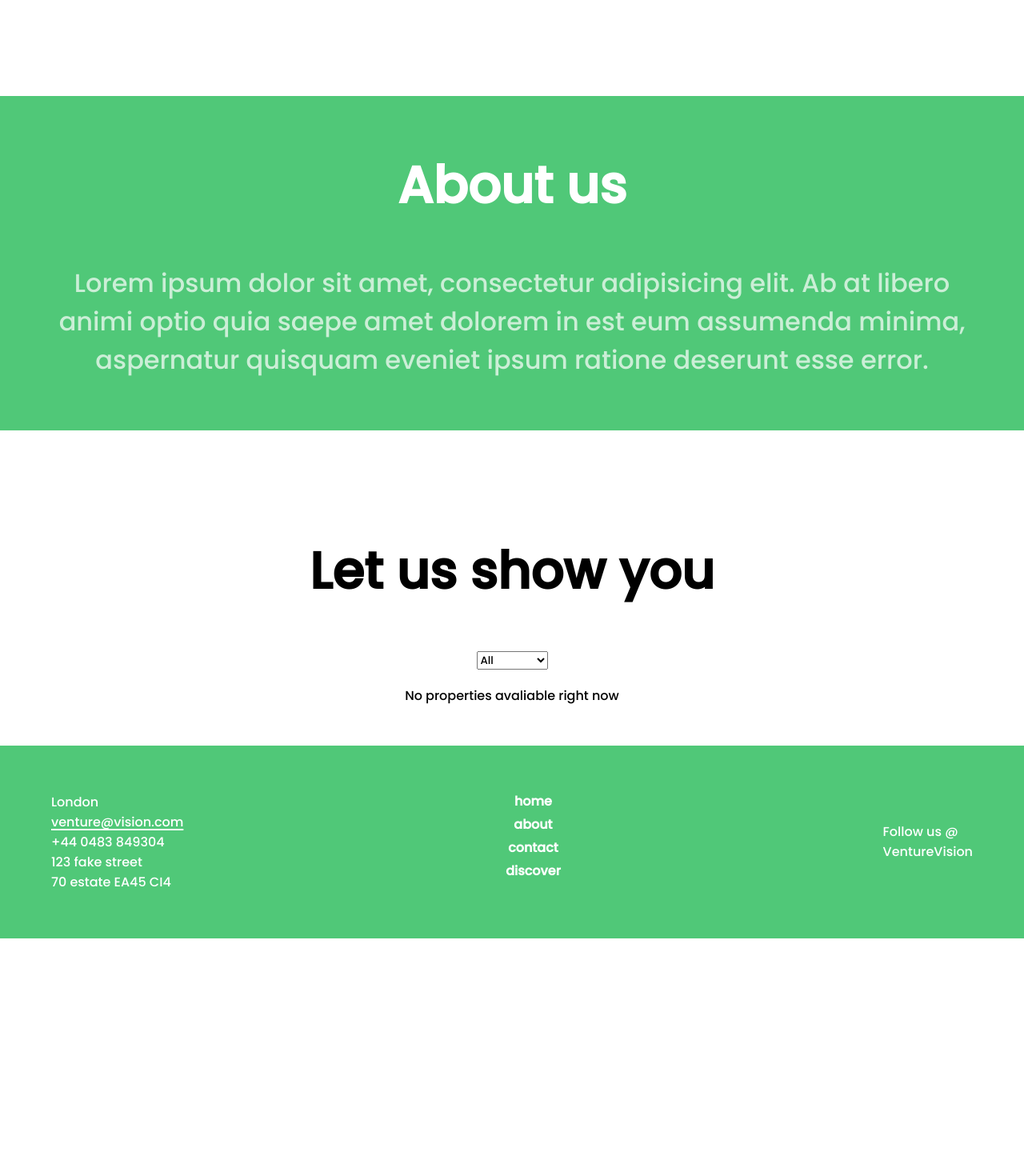
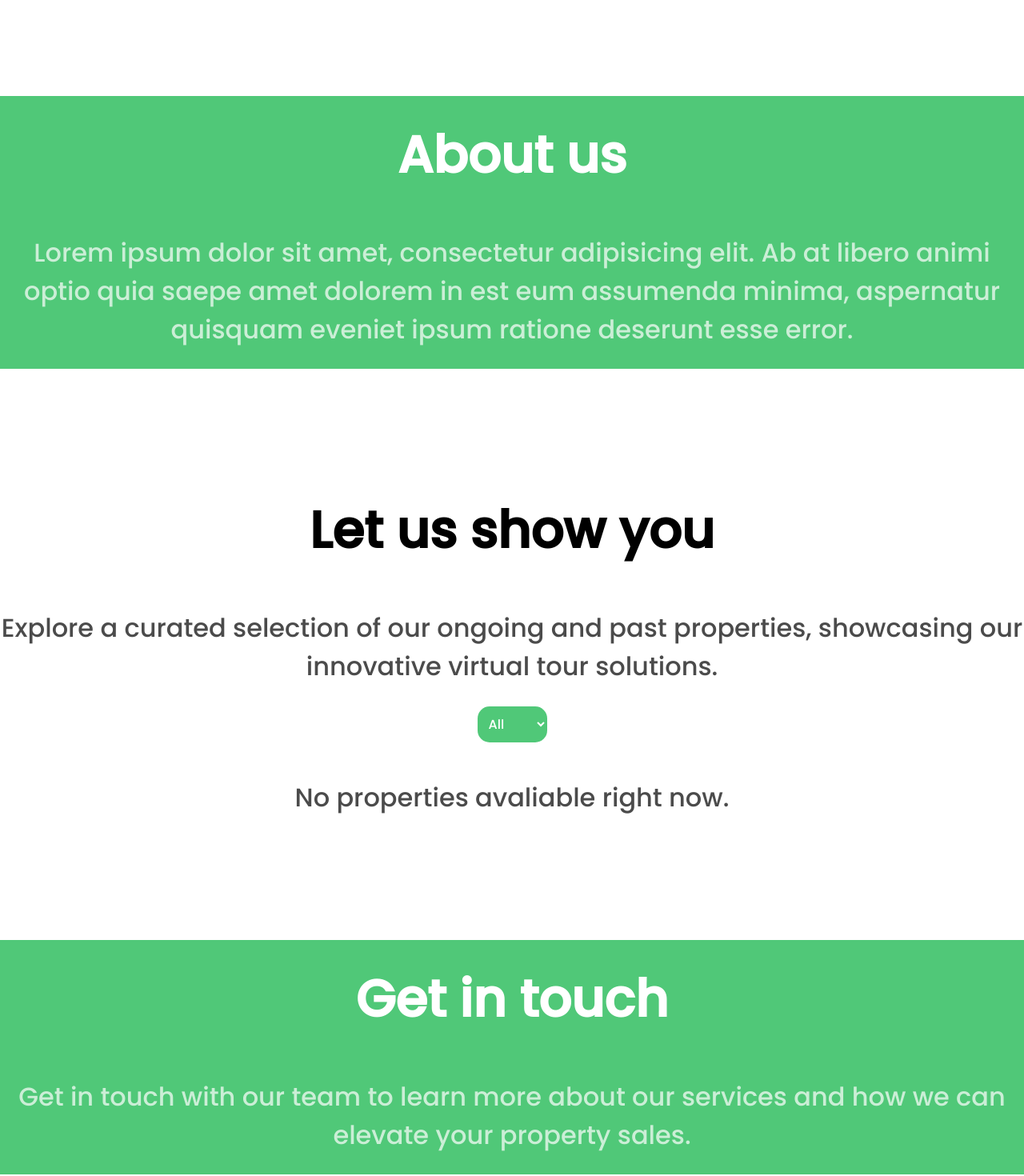
Before and after one commit to DylanHearn1/Venture, a React (Vite) app: page / in a window 1280 px wide. Shown: the part 680-2150 px from the top of the page at 80% size. Before the commit the page ends 1853 px from the top, so only its background shows below. Built offline with nearby package versions, Linux system fonts and the light colour scheme.

Commit message:
replace dummy data, ui imporvements

```diff
--- a/src/App.scss
+++ b/src/App.scss
@@ -38,6 +38,10 @@ html {
     margin: 0 auto;
 }
 
+#contact, #about, #discover {
+    margin-bottom: 10%;
+}
+
 @media (max-width: $desktop) {
     .content {
         max-width: none;
--- a/src/App.tsx
+++ b/src/App.tsx
@@ -4,6 +4,7 @@ import HomePage from './components/home/home';
 import AboutUs from './components/about/about';
 import Discover from './components/discover/discover';
 import Footer from './components/footer/footer';
+import Contact from './components/contact/contact';
 
 function App() {
   return (
@@ -19,6 +20,9 @@ function App() {
         <section id="discover">
           <Discover />
         </section>
+        <section id="contact">
+          <Contact />
+        </section>
       </main>
       <footer>
         <Footer />
--- a/src/components/about/about.module.scss
+++ b/src/components/about/about.module.scss
@@ -4,6 +4,4 @@
     text-align: center;
     max-width: App.$desktop;
     margin: 0 auto;
-    padding: 5% 0;
-    margin-bottom: 10%;
 }
--- /dev/null
+++ b/src/components/contact/contact.tsx
@@ -0,0 +1,17 @@
+import shared from '../sharedComponents/shared.module.scss';
+
+const Contact = () => {
+  return (
+    <div className={shared.background}>
+      <div className={shared.container}>
+        <h1 className={shared.headingwhite}>Get in touch</h1>
+        <p className={shared.paragraphwhite}>
+          Get in touch with our team to learn more about our services and how we
+          can elevate your property sales.
+        </p>
+      </div>
+    </div>
+  );
+};
+
+export default Contact;
--- a/src/components/discover/discover.tsx
+++ b/src/components/discover/discover.tsx
@@ -5,6 +5,10 @@ const Discover = () => {
   return (
     <div className={shared.container}>
       <h1 className={shared.heading}>Let us show you</h1>
+      <p className={shared.paragraph}>
+        Explore a curated selection of our ongoing and past properties,
+        showcasing our innovative virtual tour solutions.
+      </p>
       <Properties />
     </div>
   );
--- a/src/components/discover/properties.tsx
+++ b/src/components/discover/properties.tsx
@@ -46,9 +46,9 @@ const Properties = () => {
           onChange={(e) => setFilter(e.target.value)}
         >
           <option value="">All</option>
-          <option value="garage">Garage</option>
-          <option value="test">Test</option>
-          <option value="bungalow">Bungalow</option>
+          <option value="sold">Sold</option>
+          <option value="listed">Listed</option>
+          <option value="to let">To let</option>
         </select>
       </label>
       {filteredData.length > 0 ? (
@@ -67,7 +67,7 @@ const Properties = () => {
                   <div className={styles.info}>
                     {item.tags.map((item, ind) => (
                       <p className={styles.tags} key={ind}>
-                        {item}
+                        {item.toUpperCase()}
                       </p>
                     ))}
                   </div>
@@ -80,11 +80,13 @@ const Properties = () => {
       ) : (
         <>
           {data.length ? (
-            <p>
-              No properties found with the <strong>{filter}</strong> tag
+            <p className={shared.paragraph}>
+              No properties found with the <strong>{filter}</strong> tag.
             </p>
           ) : (
-            <p>No properties avaliable right now</p>
+            <p className={shared.paragraph}>
+              No properties avaliable right now.
+            </p>
           )}
         </>
       )}
--- a/src/components/discover/property.module.scss
+++ b/src/components/discover/property.module.scss
@@ -5,7 +5,6 @@
     flex-wrap: wrap;
     gap: 30px;
     justify-content: center;
-    margin-bottom: 10%;
 }
 
 .card {
@@ -56,7 +55,7 @@
     .tags {
         background-color: App.$third;
         padding: 2% 3%;
-        border-radius: 25px;
+        border-radius: 10px;
         opacity: .6;
         margin: 1%;
     }
@@ -64,4 +63,16 @@
 
 select {
     margin-bottom: 20px;
+    padding: 10px;
+    border: none;
+    border-radius: 15px;
+    background-color: App.$primary;
+    color: white;
+    font-size: 1em;
 }
+
+option {
+    background-color: white;
+    color: black;
+    font-size: 1em;
+}
--- a/src/components/home/home.tsx
+++ b/src/components/home/home.tsx
@@ -6,9 +6,8 @@ const HomePage = () => {
       <div className={shared.text}>
         <h1 className={shared.title}>Venture Vision</h1>
         <p className={shared.paragraph}>
-          Lorem ipsum dolor sit amet, consectetur adipisicing elit. Non minima
-          sed magnam porro quis aliquid nobis. Totam iure doloribus amet
-          excepturi ex sequi eos, laudantium at architecto sed adipisci impedit.
+          Explore our innovative platform revolutionizing property sales with
+          immersive virtual tours for estate agencies.
         </p>
       </div>
     </div>
--- a/src/components/navbar/nav.module.scss
+++ b/src/components/navbar/nav.module.scss
@@ -22,6 +22,7 @@
 
     ul {
         display: flex;
+        align-items: center;
     }
 
     li {
@@ -88,6 +89,7 @@
         display: flex;
         flex-direction: column;
         text-align: start;
+        align-items: start;
 
         li {
             font-size: 2em;
--- a/src/components/sharedComponents/Button.tsx
+++ b/src/components/sharedComponents/Button.tsx
@@ -4,10 +4,15 @@ interface Props {
   text: string;
   click?: () => void;
   active?: string;
+  size?: string;
 }
 
 const Button = (props: Props) => {
-  return <button onClick={() => onclick}>{props.text}</button>;
+  return (
+    <button onClick={() => onclick} style={{ fontSize: `${props.size}` }}>
+      {props.text}
+    </button>
+  );
 };
 
 export default Button;
--- a/src/components/sharedComponents/button.module.scss
+++ b/src/components/sharedComponents/button.module.scss
@@ -4,8 +4,10 @@ button {
     background-color: App.$primary;
     border: none;
     color: white;
-    border-radius: 25px;
+    border-radius: 15px;
     padding: 2% 3%;
+    cursor: pointer;
+
     &:hover {
         background-color: App.$secondary;
         color: white;
--- a/src/components/sharedComponents/shared.module.scss
+++ b/src/components/sharedComponents/shared.module.scss
@@ -33,8 +33,7 @@
 @mixin heading {
     font-size: App.$heading-size;
     font-weight: App.$heading-weight;
-    padding: 0 5%;
-    margin-bottom: 4%;
+    padding: 2% 0;
 }
 
 .heading {
@@ -51,6 +50,7 @@
     font-weight: App.$p-weight;
     opacity: .7;
     padding: 0 5%;
+    padding: 2% 0;
 }
 
 .paragraph {
```
